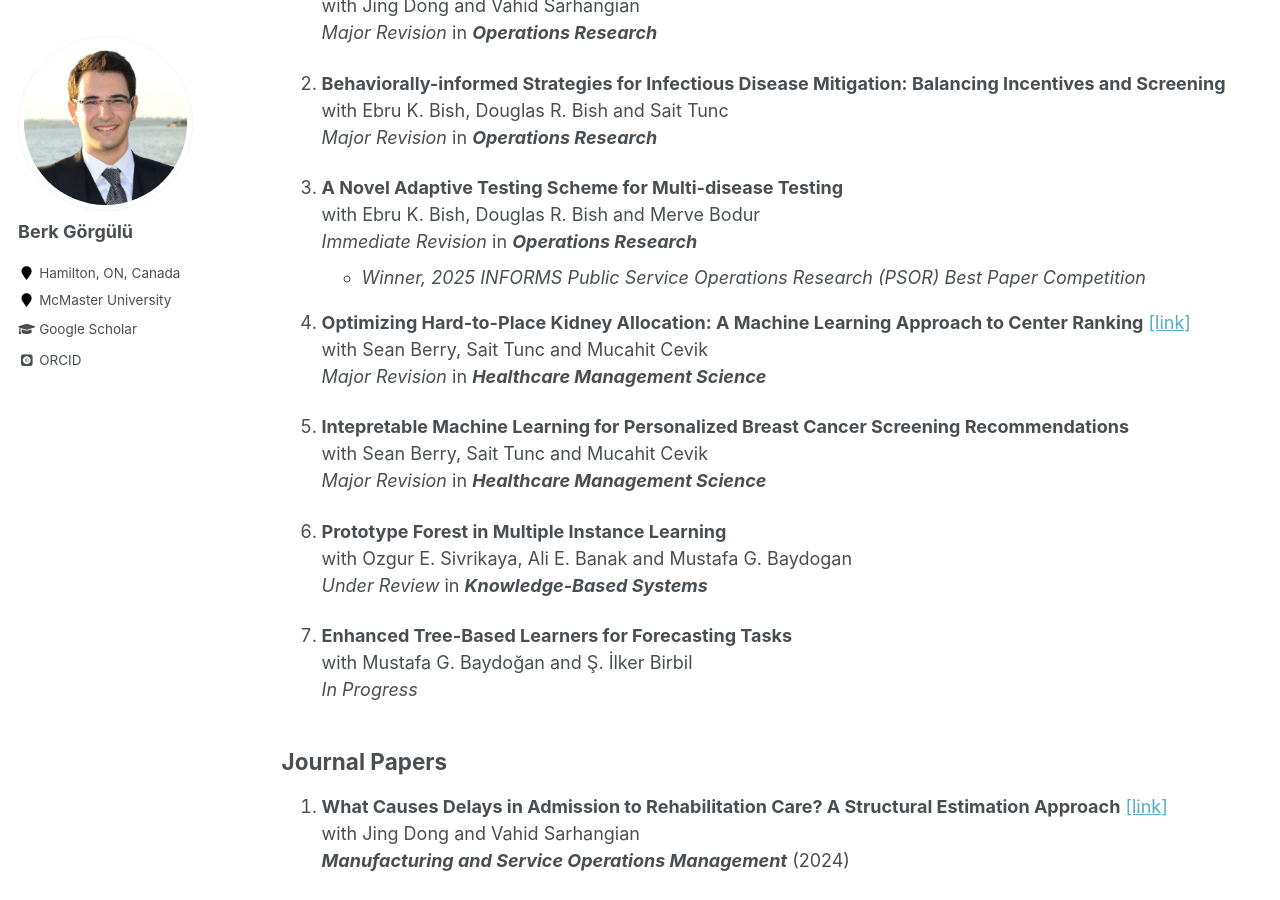
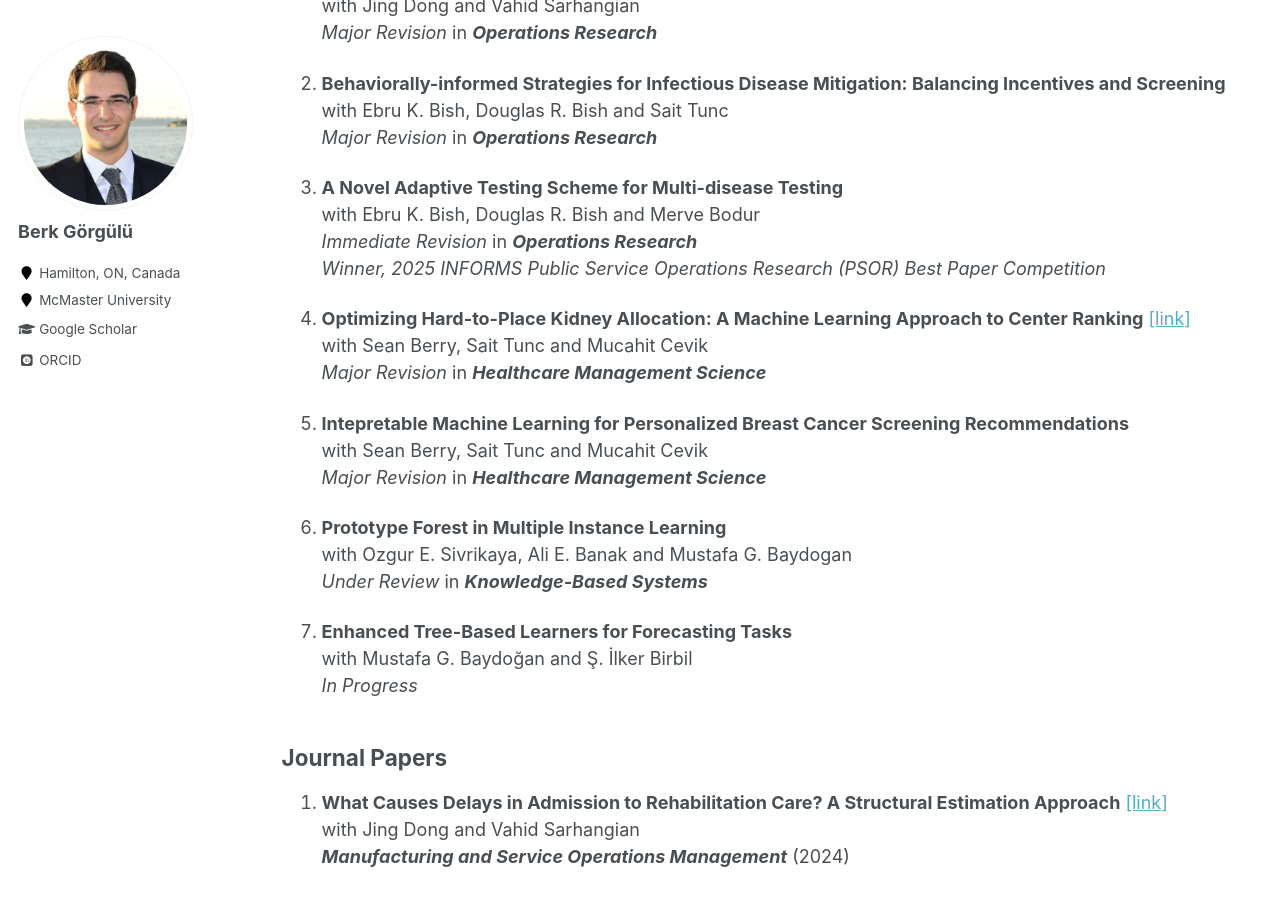
Before and after one commit to gorguluberk/gorguluberk.github.io, a Jekyll site: the page built from _pages/research.md, in a window 1280 px wide and 900 px high, scrolled down 451 px. Built offline with Jekyll 4.4.1, drawn with Linux system fonts in a browser that asks for light colours; some web fonts are replaced.

```diff
--- a/_pages/research.md
+++ b/_pages/research.md
@@ -21,7 +21,7 @@ with Ebru K. Bish, Douglas R. Bish and Sait Tunc\
 3. **A Novel Adaptive Testing Scheme for Multi-disease Testing**\
 with Ebru K. Bish, Douglas R. Bish and Merve Bodur\
 *Immediate Revision* in ***Operations Research***\
-- *Winner, 2025 INFORMS Public Service Operations Research (PSOR) Best Paper Competition*
+*Winner, 2025 INFORMS Public Service Operations Research (PSOR) Best Paper Competition*
 
 5. **Optimizing Hard-to-Place Kidney Allocation: A Machine Learning Approach to Center Ranking** [[link]](https://arxiv.org/abs/2410.09116)\
 with Sean Berry, Sait Tunc and Mucahit Cevik\
```
